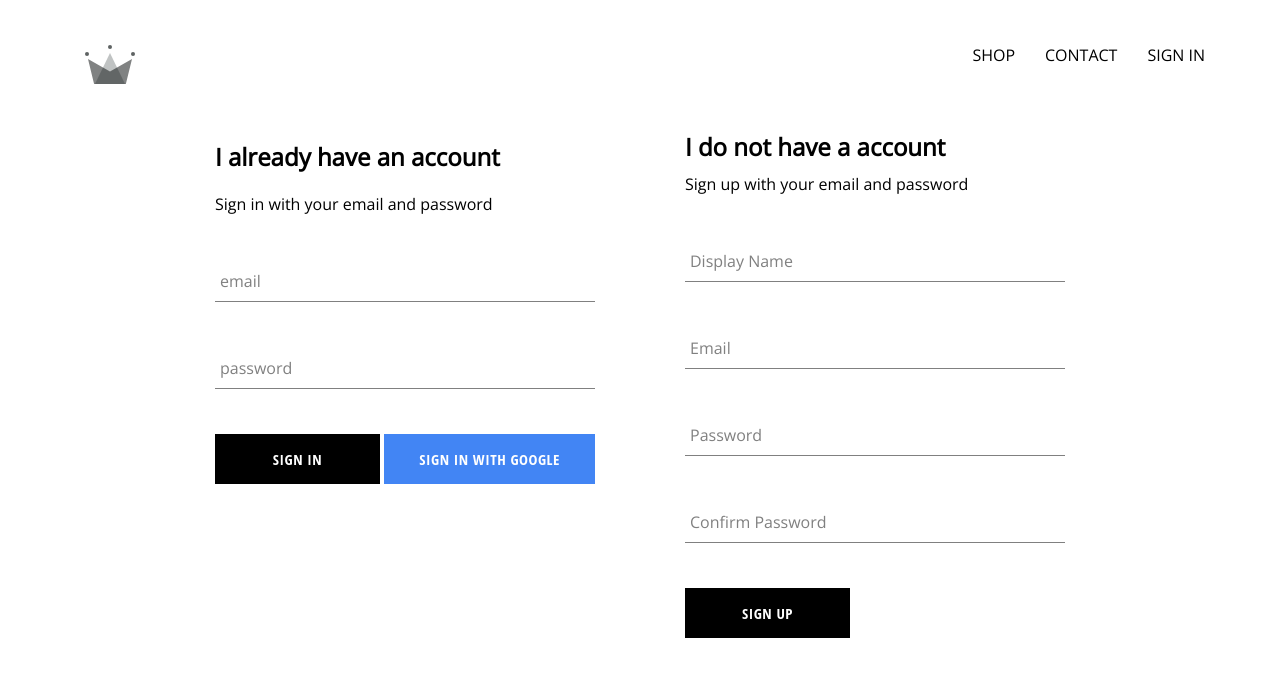
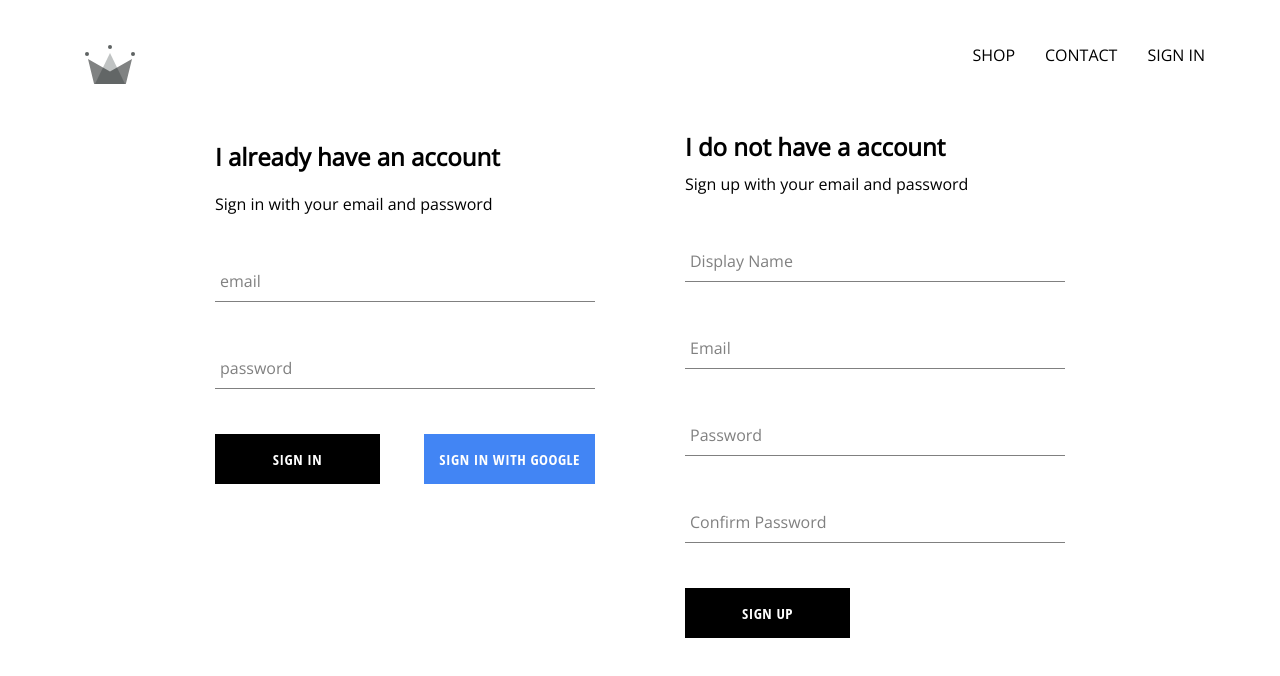
Before and after one commit to silversavi/crwn-clothing, a React (Create React App) app: page /signin in a window 1280 px wide. Shown: the top 676 px of the page. Built offline with nearby package versions, Linux system fonts and the light colour scheme; no server answers.

Commit message:
styling custom button to contain text

```diff
--- a/src/components/custom-button/custom-button.component.jsx
+++ b/src/components/custom-button/custom-button.component.jsx
@@ -3,7 +3,7 @@ import React from 'react';
 import './custom-button.styles.scss';
 
 const CustomButton = ({ children, isGoogleSignIn, ...otherProps }) => (
-    <button className={`${isGoogleSignIn ? 'google-sign-in' : '' } custom-button`} { ...otherProps }>
+    <button type="button" className={`${isGoogleSignIn ? 'google-sign-in' : '' } custom-button`} { ...otherProps }>
         {children}
     </button>
 );
--- a/src/components/custom-button/custom-button.styles.scss
+++ b/src/components/custom-button/custom-button.styles.scss
@@ -4,13 +4,13 @@
     height: 50px;
     letter-spacing: 0.5px;
     line-height: 50px;
-    padding: 0 35px 0 35px;
+    padding: 0 15px 0 15px;
     font-size: 15px;
+    font-weight: 500;
     background-color: black;
     color: white;
     text-transform: uppercase;
     font-family: 'Open Sans Condensed';
-    font-weight: bolder;
     border: none;
     cursor: pointer;
 
--- a/src/components/sign-in/sign-in.component.jsx
+++ b/src/components/sign-in/sign-in.component.jsx
@@ -61,9 +61,7 @@ class SignIn extends React.Component {
                     <div className="buttons">
                         <CustomButton type="submit"> Sign in </CustomButton>
                         <CustomButton onClick={ signInWithGoogle } isGoogleSignIn>
-                            { ' ' }
-                            Sign in with Google
-                            { ' ' }
+                            { '' }Sign in with Google{ '' }
                         </CustomButton>
                     </div>
 
```
